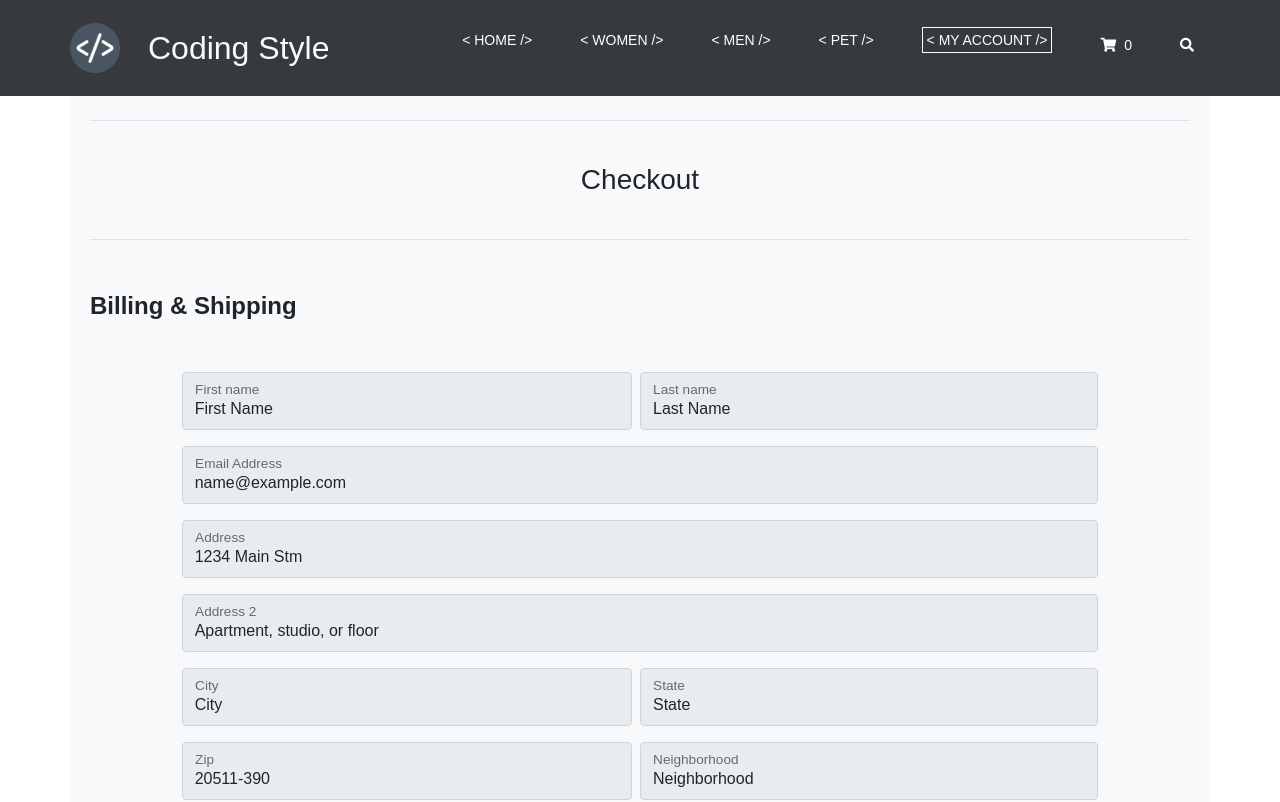
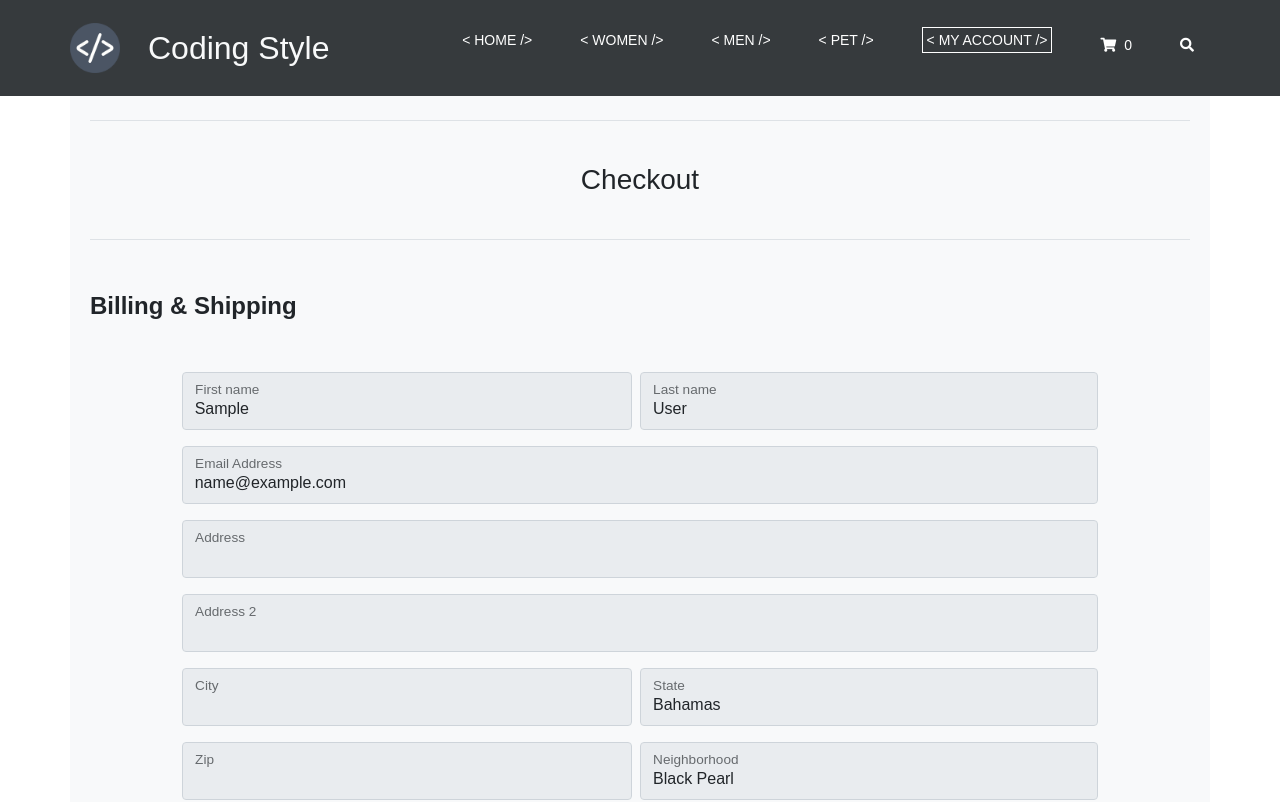
Before and after one commit to 21E321E4-DFE-GRP-EDS-01C1-N2-P1/E-Safe, a Vue app: page /Checkout in a window 1280 px wide. Shown: the top 802 px of the page. Built offline with nearby package versions, Linux system fonts and the light colour scheme; no server answers; sample sign-in values are in the browser's storage.

Commit message:
Checkout Upadate

```diff
--- a/src/components/Checkout.vue
+++ b/src/components/Checkout.vue
@@ -10,43 +10,43 @@
                     <legend class="fw-bold my-5">Billing & Shipping</legend>
                     <div class="col-md-10 d-flex  mx-auto">
                         <div class="col-md-6 form-floating mb-3 pe-2">
-                            <input type="text" class="form-control" id="floatingInput" value="First Name">
+                            <input type="text" class="form-control" id="floatingInput" :value="$store.state.userData.firstName">
                             <label for="floatingInput">First name</label>
                         </div>
                         <div class="col-md-6 form-floating">
-                            <input type="text" class="form-control" id="floatingPassword" value="Last Name">
+                            <input type="text" class="form-control" id="floatingPassword" :value="$store.state.userData.lastName">
                             <label for="floatingPassword">Last name</label>
                         </div>
                     </div>
                     <div class="col-md-10 form-floating d-flex justify-content-center mx-auto mb-3 ">
-                        <input type="email" class="form-control" id="floatingPassword" value="name@example.com">
+                        <input type="email" class="form-control" id="floatingPassword" :value="$store.state.userData.email">
                         <label for="floatingPassword">Email Address</label>
                     </div>
                     <div class="col-md-10 form-floating d-flex justify-content-center mx-auto mb-3">
-                        <input type="text" class="form-control" id="floatingPassword" value="1234 Main Stm">
+                        <input type="text" class="form-control" id="floatingPassword" :value="$store.state.userData.addrs">
                         <label for="floatingPassword">Address</label>
                     </div>
                     <div class="col-md-10 form-floating d-flex justify-content-center mx-auto mb-3">
-                        <input type="text" class="form-control" id="floatingPassword" value="Apartment, studio, or floor">
+                        <input type="text" class="form-control" id="floatingPassword" :value="$store.state.userData.addrs2">
                         <label for="floatingPassword">Address 2</label>
                     </div>
                     <div class="col-md-10 d-flex  mx-auto">
                         <div class="col-md-6 form-floating mb-3 pe-2">
-                            <input type="text" class="form-control" id="floatingInput" value="City">
+                            <input type="text" class="form-control" id="floatingInput" :value="$store.state.userData.city">
                             <label for="floatingInput">City</label>
                         </div>
                         <div class="col-md-6 form-floating">
-                            <input type="text" class="form-control" id="floatingPassword" value="State">
+                            <input type="text" class="form-control" id="floatingPassword" value="Bahamas">
                             <label for="floatingPassword">State</label>
                         </div>
                     </div>
                     <div class="col-md-10 d-flex mx-auto">
                         <div class="col-md-6 form-floating mb-3 pe-2">
-                            <input type="text" class="form-control" id="floatingInput" value="20511-390">
+                            <input type="text" class="form-control" id="floatingInput" :value="$store.state.userData.zip">
                             <label for="floatingInput">Zip</label>
                         </div>
                         <div class="col-md-6 form-floating">
-                            <input type="text" class="form-control" id="floatingPassword" value="Neighborhood">
+                            <input type="text" class="form-control" id="floatingPassword" value="Black Pearl">
                             <label for="floatingPassword">Neighborhood</label>
                         </div>
                     </div>
```
